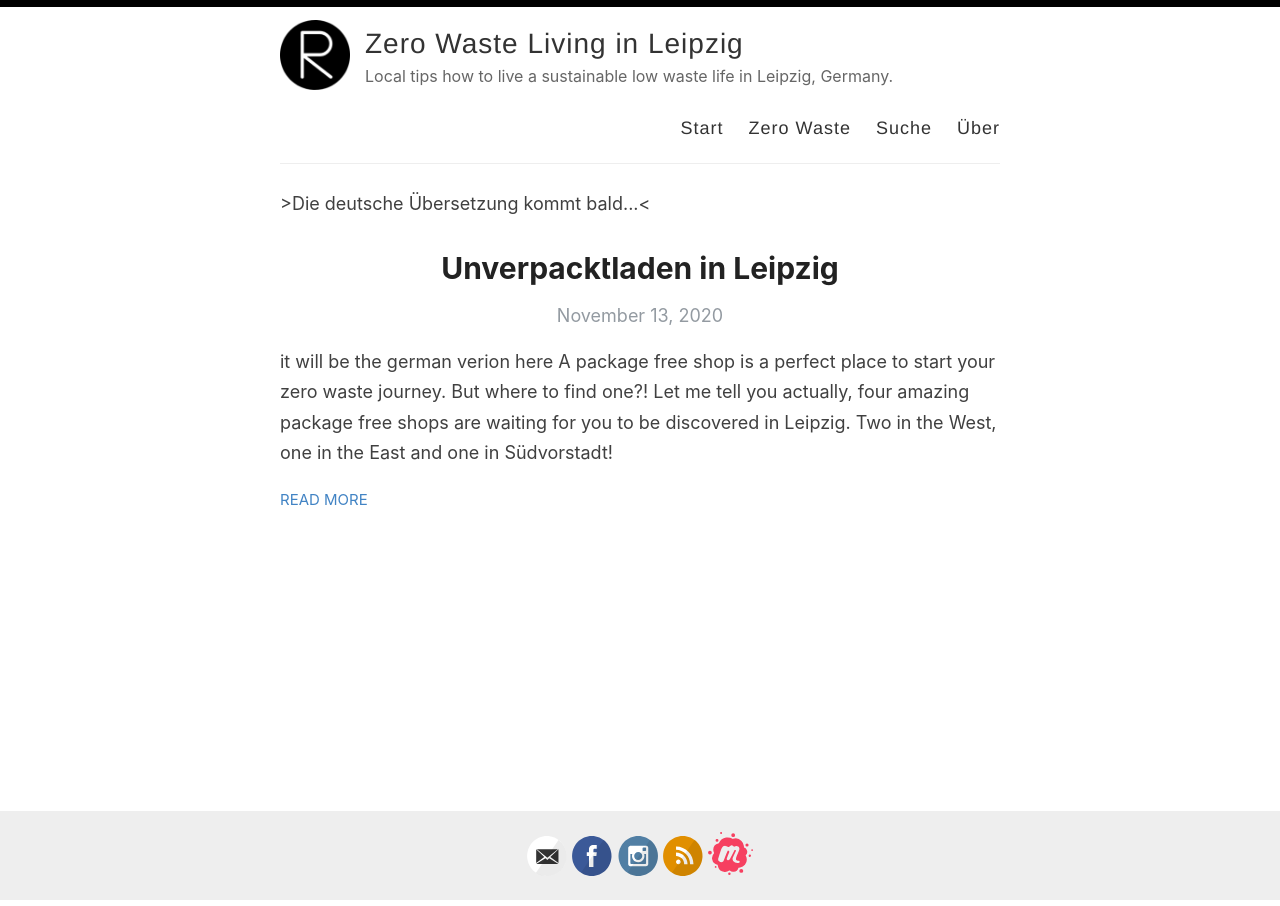
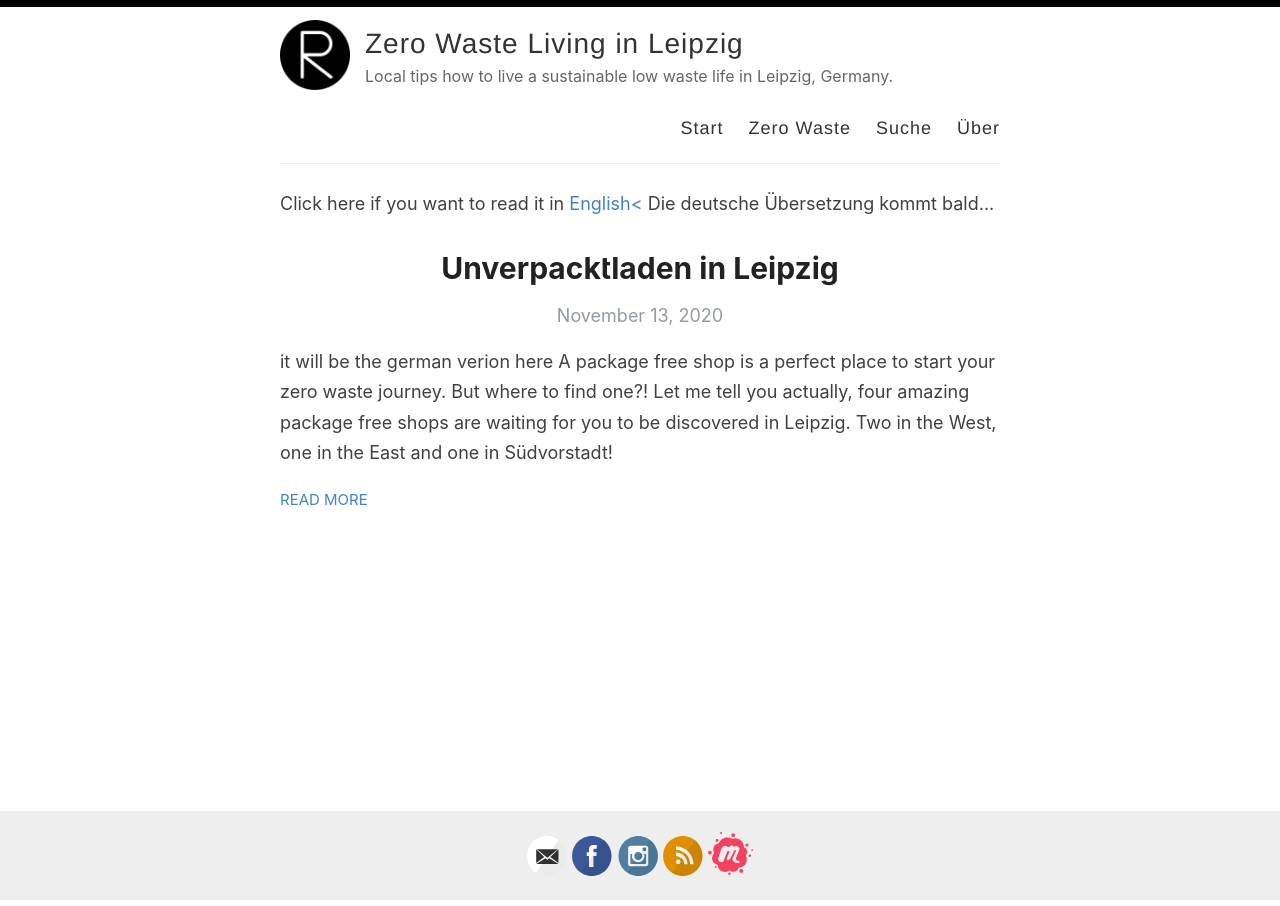
Before and after one commit to CeliaSomlai/zerowastelivinginleipzig, a Jekyll site: the page built from de/index.html, in a window 1280 px wide. Built offline with Jekyll 4.4.1, drawn with Linux system fonts in a browser that asks for light colours.

Commit message:
Update index.html

```diff
--- a/de/index.html
+++ b/de/index.html
@@ -2,7 +2,9 @@
 layout: default
 ---
 
->Die deutsche Übersetzung kommt bald...<
+Click here if you want to read it in <a href="{{ site.baseurl }}/en">English<</a>
+
+Die deutsche Übersetzung kommt bald...
 
 <div class="posts">
   {% for post in site.posts %}
```
